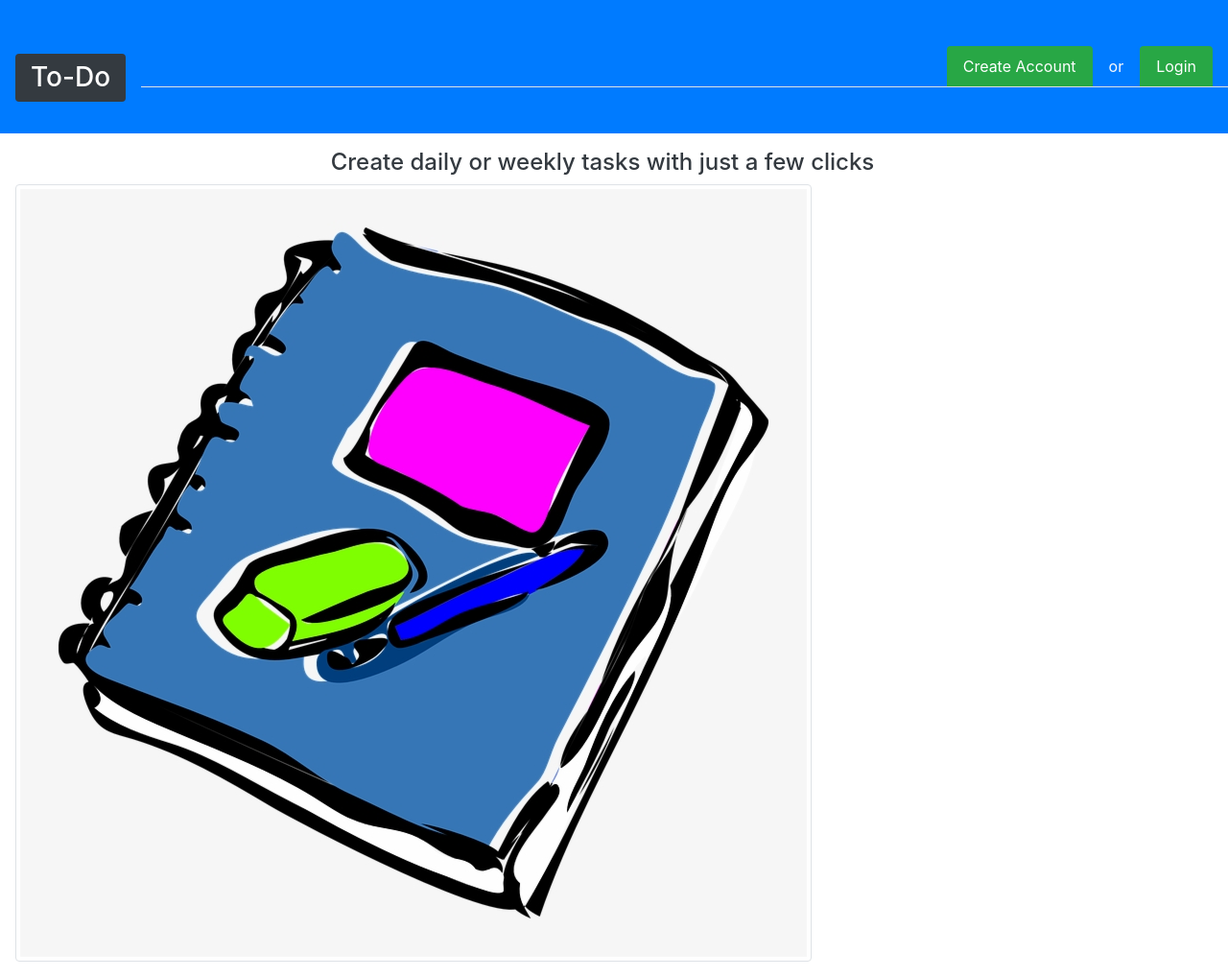
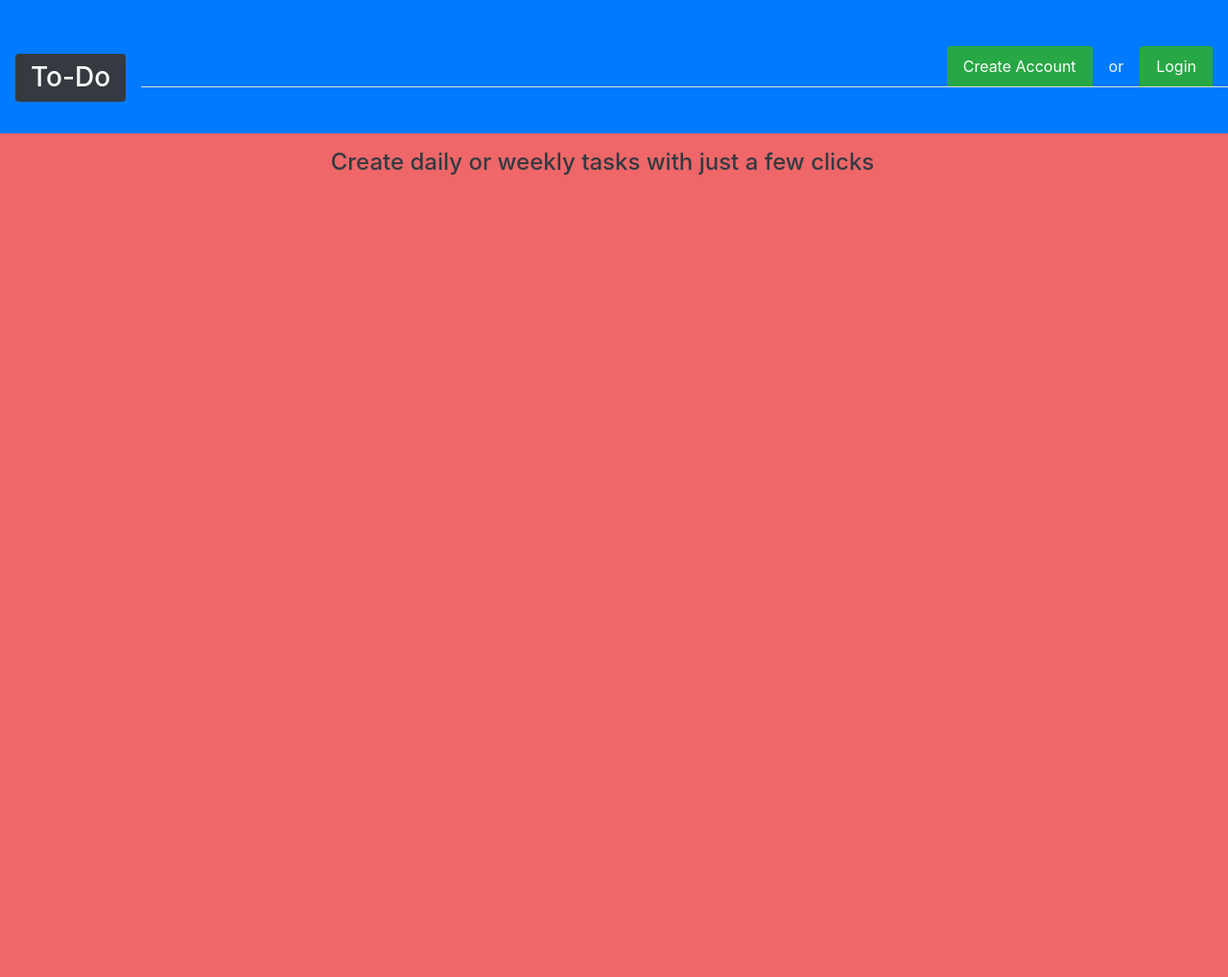
Before and after one commit to anton-mirazchiyski/TodoApp, a Django app: page / in a window 1280 px wide. Shown: the whole page at 96% size. After the commit the page ends 182 px from the top, so only its background shows below. Run offline with Django 4.2, Linux system fonts and the light colour scheme.

Commit message:
Change style
Change style
Remove image

```diff
--- a/static/css/style.css
+++ b/static/css/style.css
@@ -1,4 +1,8 @@
 .task {
-    background-color: silver;
+    background-color: #3EB489;
     color: darkblue;
 }
+
+body {
+    background-color: #ef6769;
+}
--- a/templates/home-page.html
+++ b/templates/home-page.html
@@ -9,7 +9,7 @@
             </h4>
         </div>
 
-        <div class="d-flex justify-content-center">
+        <div class="d-flex justify-content-center mt-2">
             {% if user.is_authenticated and not user.is_superuser %}
                 <a href="{% url 'tasks:add-task' %}" class="text-white">
                     <button type="button" class="btn btn-success btn-lg pl-4 pr-4 border border-dark">
@@ -35,9 +35,4 @@
             </div>
         </div>
     {% endif %}
-
-    <div class="mb-3">
-        <img src="{% static "images/notebook_img_1.png" %}"
-             class="ml-3 img-fluid img-thumbnail" alt="Responsive image">
-    </div>
 {% endblock %}
```
